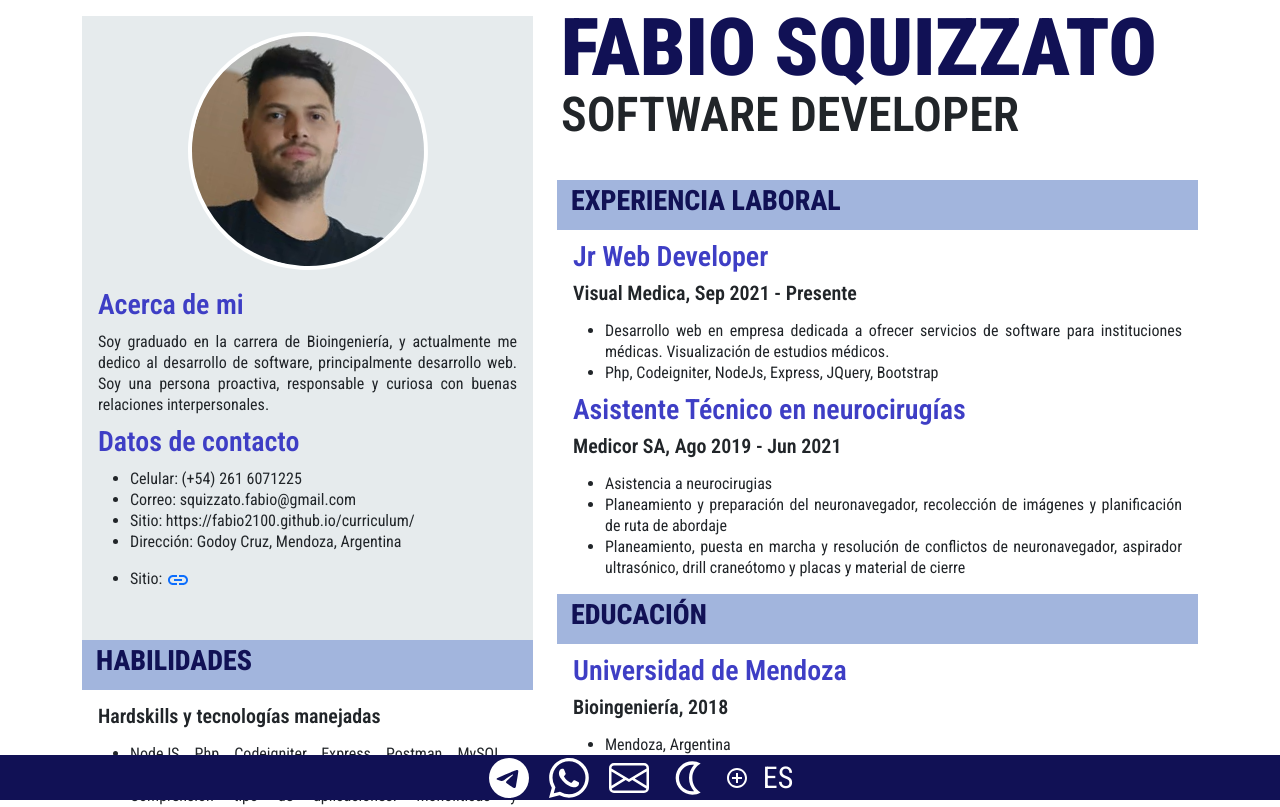
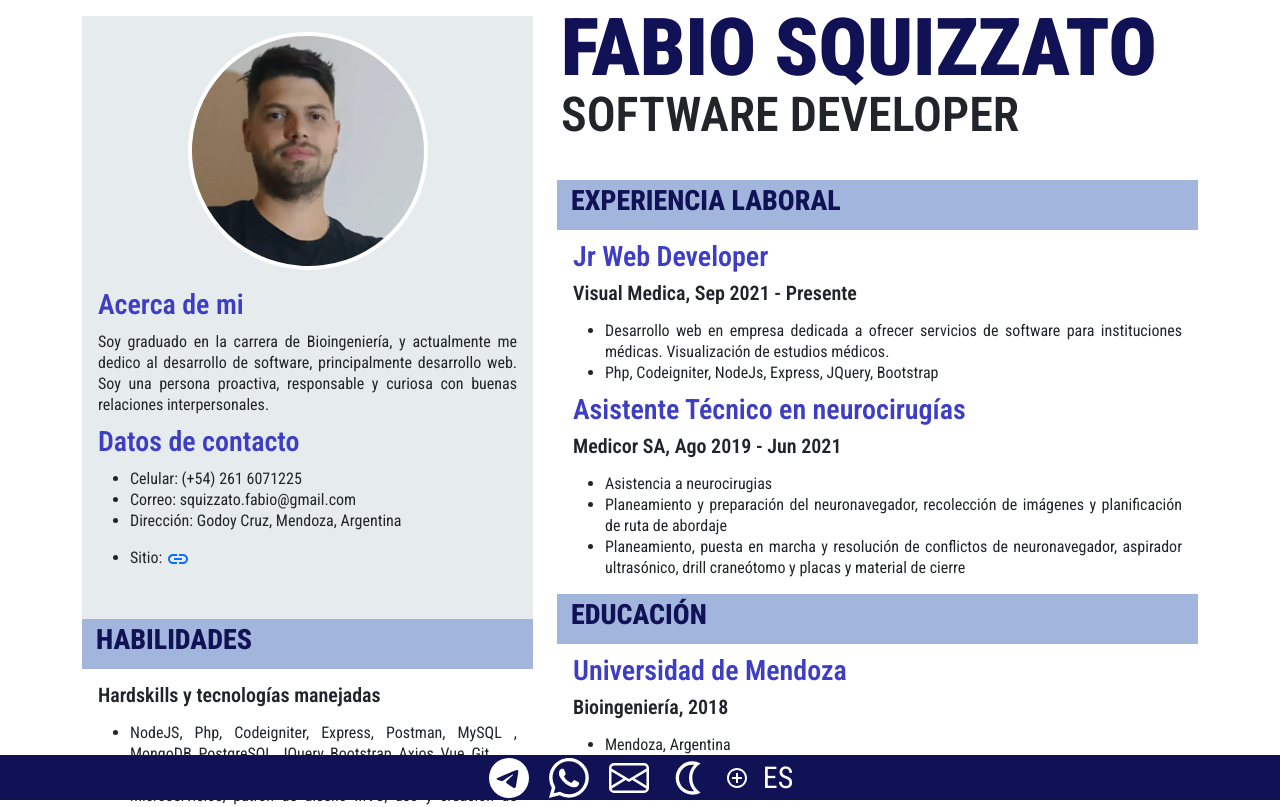
Before and after one commit to fabio2100/resume, a Next.js app: page / in a window 1280 px wide. Shown: the top 807 px of the page. Built offline with nearby package versions, Linux system fonts and the light colour scheme.

Commit message:
fix site datos de contacto

```diff
--- a/app/components/Acerca.js
+++ b/app/components/Acerca.js
@@ -11,7 +11,7 @@ export default function Acerca({nigth,espanol}){
     con buenas relaciones interpersonales.`;
     const datos = `Datos de contacto`;
     const datosEn = `Personal Details`;
-    const arrayInfoDatos = [{nombre:'Celular',descripcion:`(+54) 261 6071225`},{nombre:'Correo',descripcion:`squizzato.fabio@gmail.com`},{nombre:'Sitio',descripcion:`https://fabio2100.github.io/curriculum/`},{nombre:'Dirección',descripcion:`Godoy Cruz, Mendoza, Argentina`},]
+    const arrayInfoDatos = [{nombre:'Celular',descripcion:`(+54) 261 6071225`},{nombre:'Correo',descripcion:`squizzato.fabio@gmail.com`},{nombre:'Dirección',descripcion:`Godoy Cruz, Mendoza, Argentina`},]
     const arrayInfoDatosEn = [{nombre:'Phone',descripcion:`(+54) 261 6071225`},{nombre:'Email',descripcion:`squizzato.fabio@gmail.com`},{nombre:'Adress',descripcion:`Godoy Cruz, Mendoza, Argentina`},]
 
     const websiteLinks = espanol ? [{url:`https://resume-fabio.vercel.app/`,nombre:'Sitio'}] : [{url:`https://resume-fabio.vercel.app/`,nombre:'Website'}]
```
